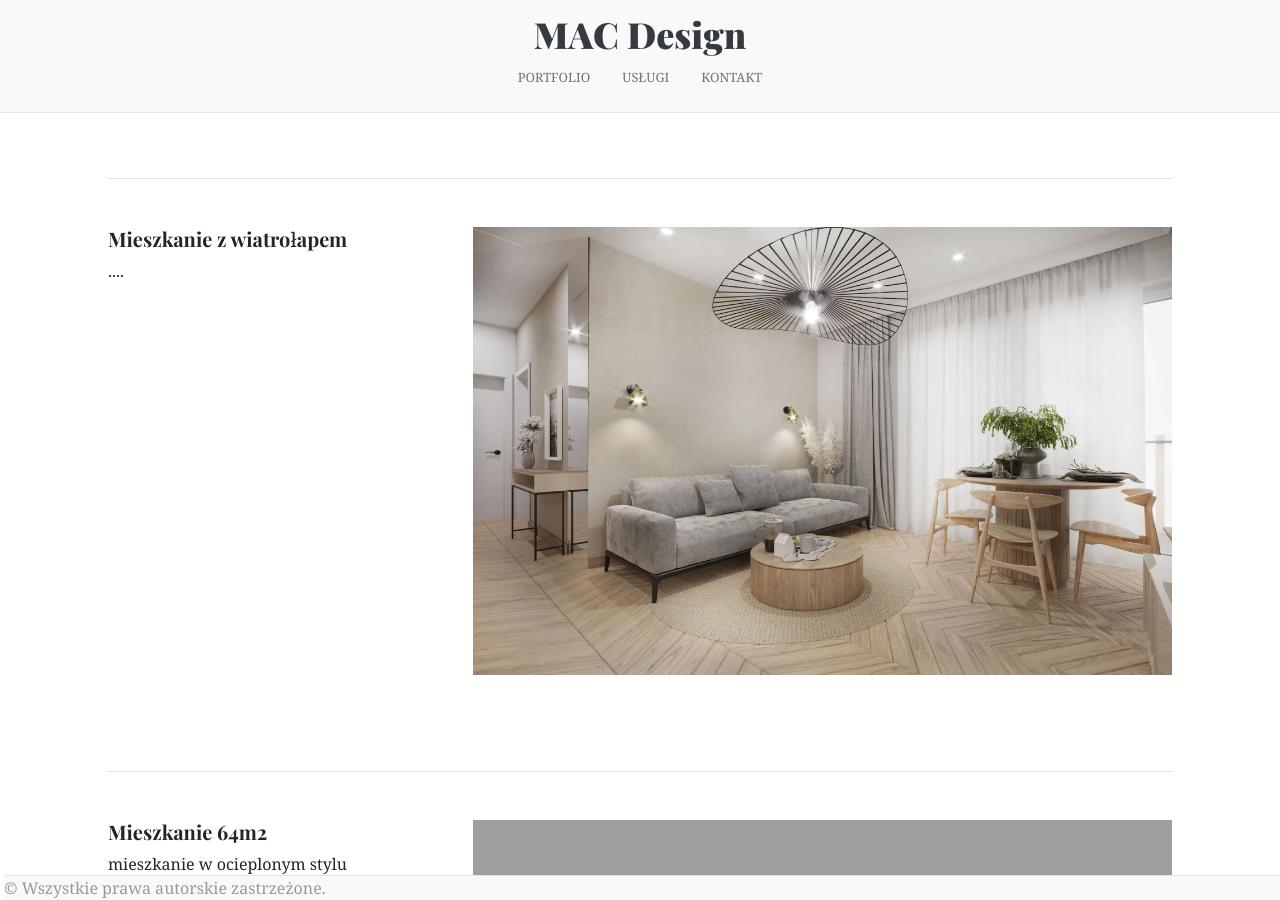
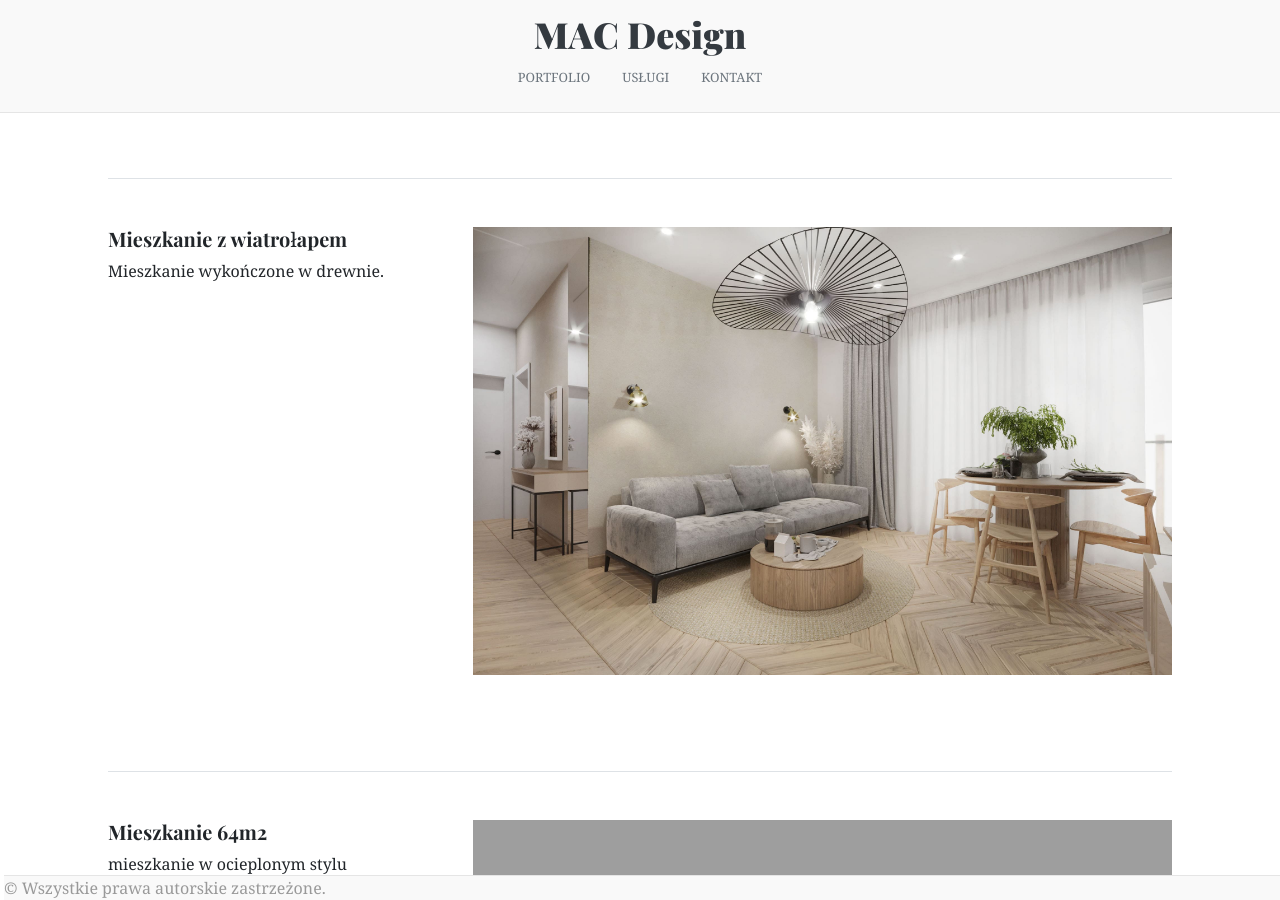
Before and after one commit to RMachnik/mac-design, a Jekyll site: the page built from index.html, in a window 1280 px wide and 900 px high, scrolled down 611 px. Built offline with Jekyll 4.4.1, drawn with Linux system fonts in a browser that asks for light colours; nearby versions of some CDN libraries; some web fonts are replaced.

Commit message:
Asia_Marcin

```diff
--- a/_collections/_projects/2021-05-12_asia_marcin.markdown
+++ b/_collections/_projects/2021-05-12_asia_marcin.markdown
@@ -1,7 +1,7 @@
 ---
 layout: gallery
 title:  "Mieszkanie z wiatrołapem"
-description: ....
+description: Mieszkanie wykończone w drewnie.
 date:   2020-05-12 20:20:35 +0200
 image: assets/images/asia_marcin/01_salon-min.jpg
 images:
--- a/_includes/lists/all_items.html
+++ b/_includes/lists/all_items.html
@@ -1,4 +1,4 @@
-{% assign posts = include.items %}
+{% assign posts = include.items | sort: 'date' %}
 {% for item in posts %}
 <div class="gallery">
     <div class="card my-5 pb-5 border-0">
```
